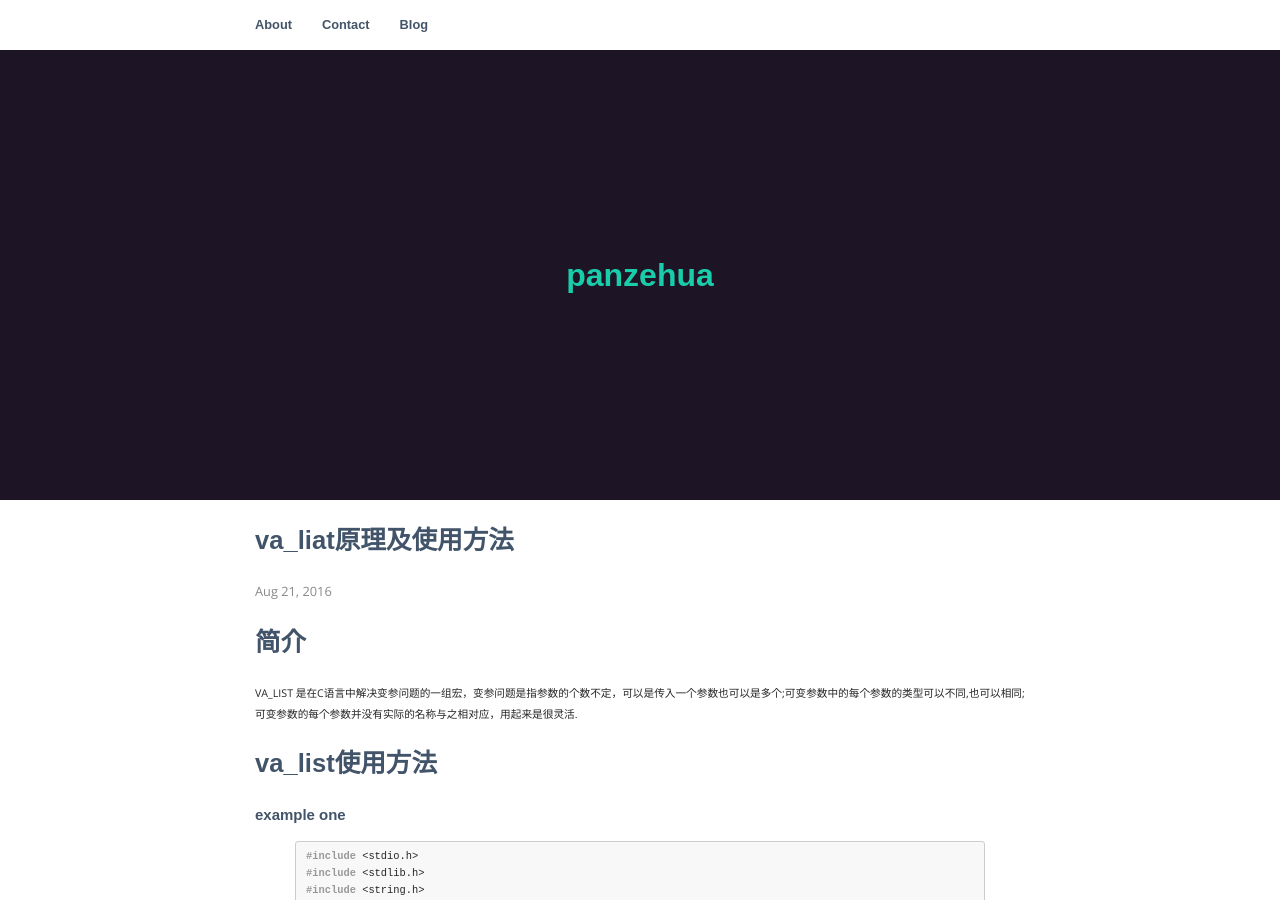
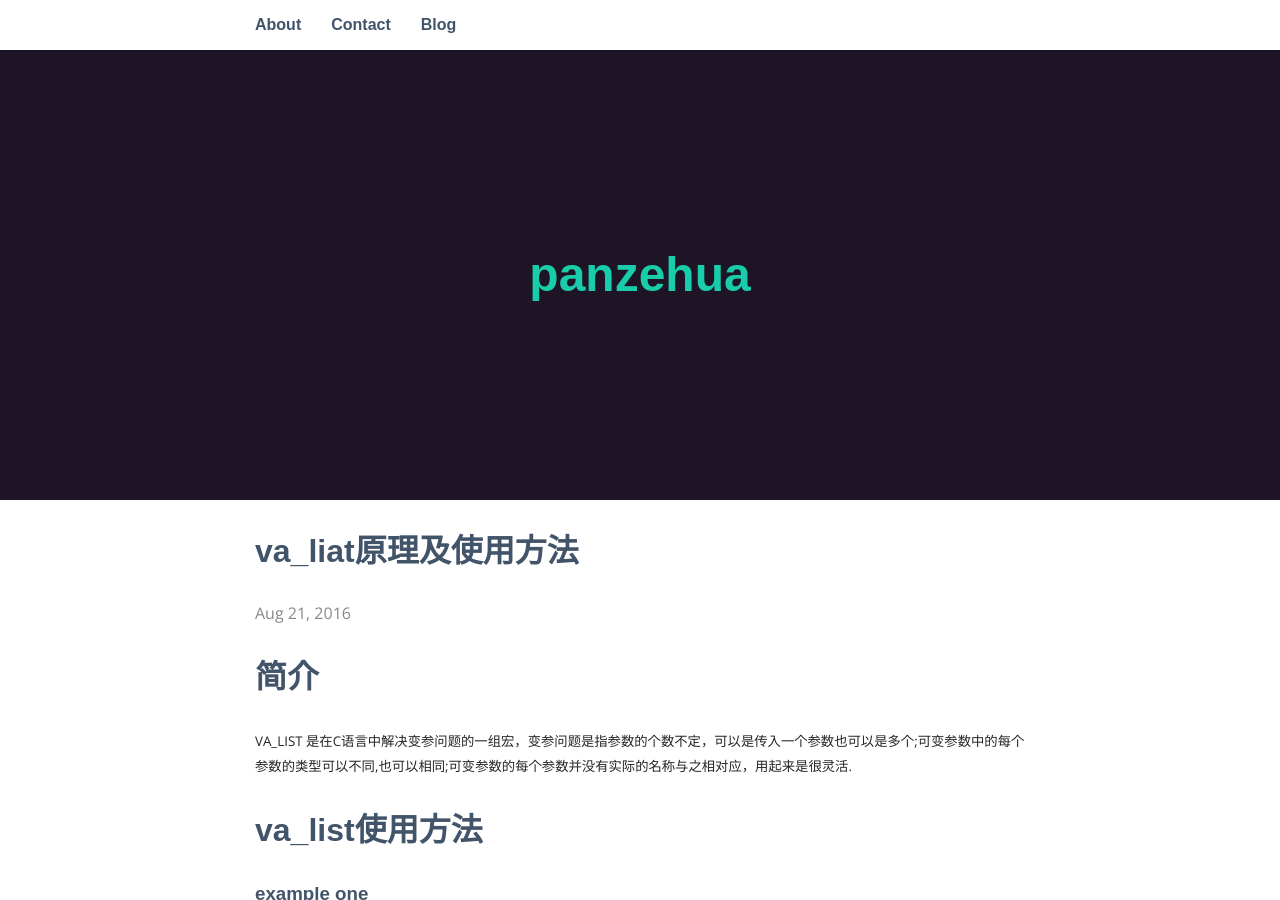
Before and after one commit to pzh2386034/blog, a Jekyll site: the page built from _posts/2016-08-21-vaList.md, in a window 1280 px wide and 900 px high. Built offline with Jekyll 4.4.1, drawn with Linux system fonts in a browser that asks for light colours; some web fonts are replaced; Markdown is read by kramdown in place of the engine named in the settings; some of the changed text lies outside the part shown.

Commit message:
size_change

```diff
--- a/_sass/_layout.scss
+++ b/_sass/_layout.scss
@@ -2,7 +2,7 @@ body {
 	margin: 0;
 	color: $font-color;
 	font-family: $font-style;
-	font-size: 0.8em;
+	font-size: 1.0em;
 	line-height: 1.6;
 	-webkit-font-smoothing: antialiased;
 }
@@ -16,7 +16,7 @@ h3 {
 }
 h1 {
 	color: $main;
-	font-size: 2.5em;
+	font-size: 3.0em;
 	a,
 	a:visited {
 		text-decoration: none;
```
Also changed, not shown: _posts/2016-08-21-vaList.md (+1 -1 lines).
